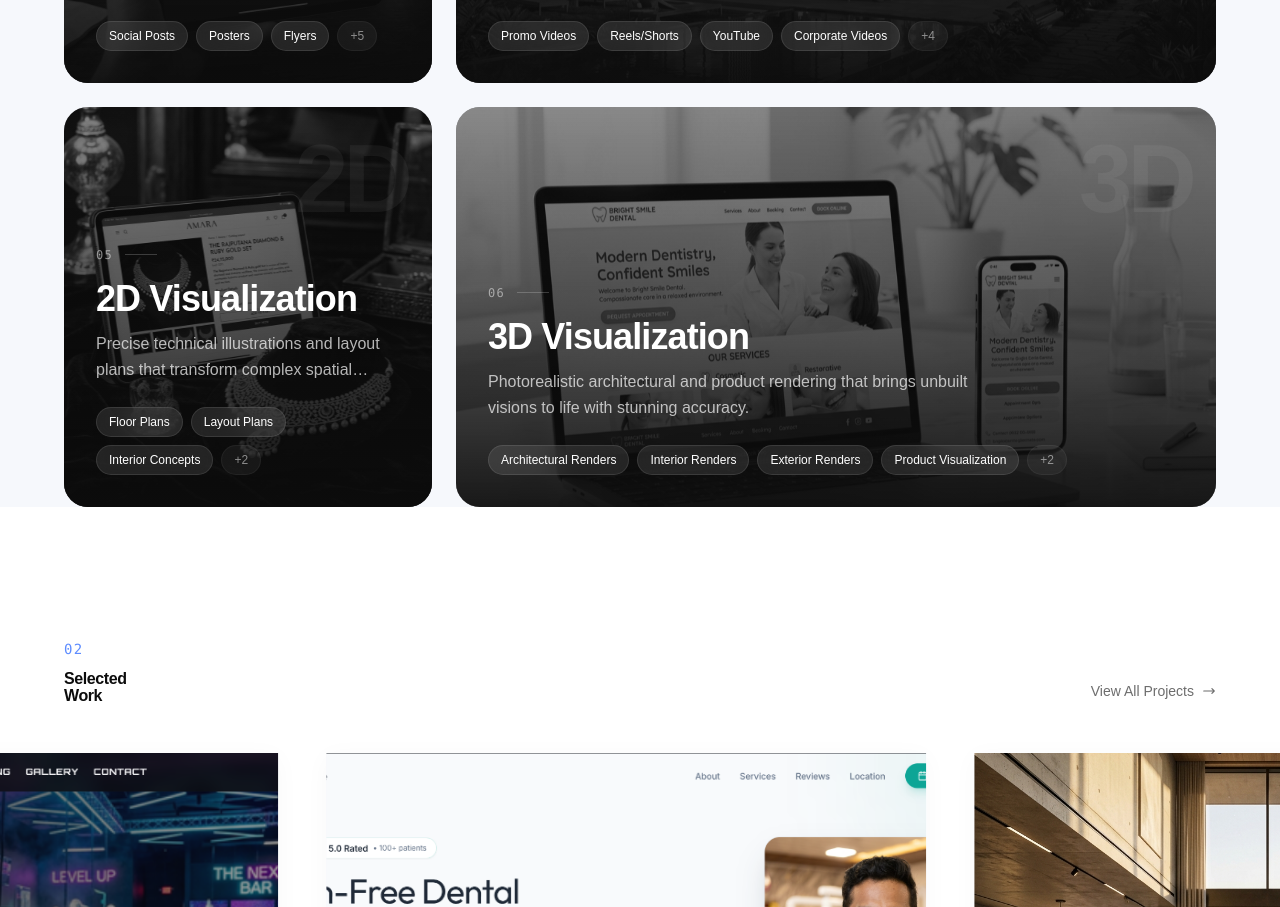
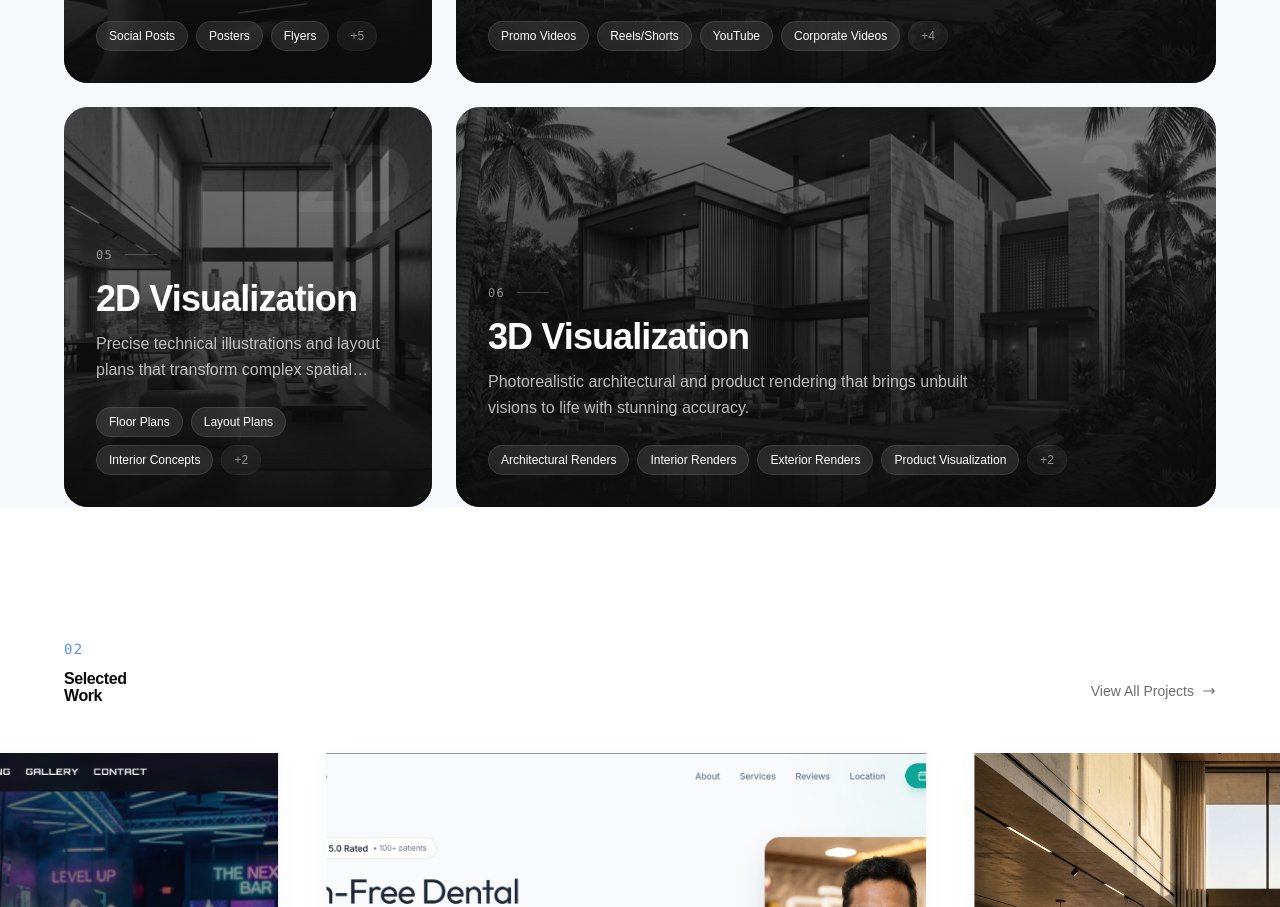
Before and after one commit to saurabhhumane125/visioncraft, a Next.js app: page / in a window 1280 px wide. Shown: the part 2016-2923 px from the top of the page. Built offline with nearby package versions, Linux system fonts and the light colour scheme; a web font is replaced by a local one.

Commit message:
style: update 2D and 3D visualization bento grid images to architectural assets

```diff
--- a/components/sections/Services.tsx
+++ b/components/sections/Services.tsx
@@ -33,13 +33,13 @@ const SERVICE_VISUALS: Record<string, { bgClass: string; label: string; textClas
     bgClass: "bg-neutral-200",
     label: "2D",
     textClass: "text-neutral-950",
-    img: "/images/portfolio-jewelry.png",
+    img: "/images/portfolio-architecture.png",
   },
   "3d-visualization": {
     bgClass: "bg-electric-dark",
     label: "3D",
     textClass: "text-white",
-    img: "/images/portfolio-dental.png",
+    img: "/images/portfolio-villa.png",
   },
 }
 
```
